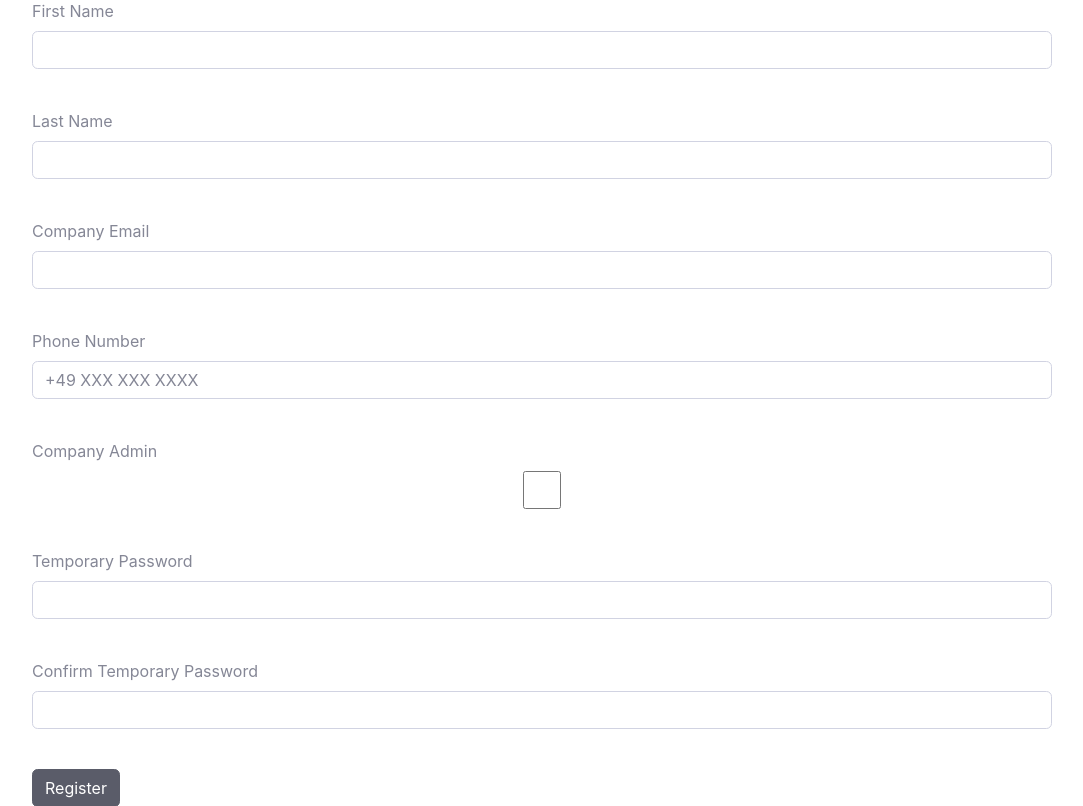
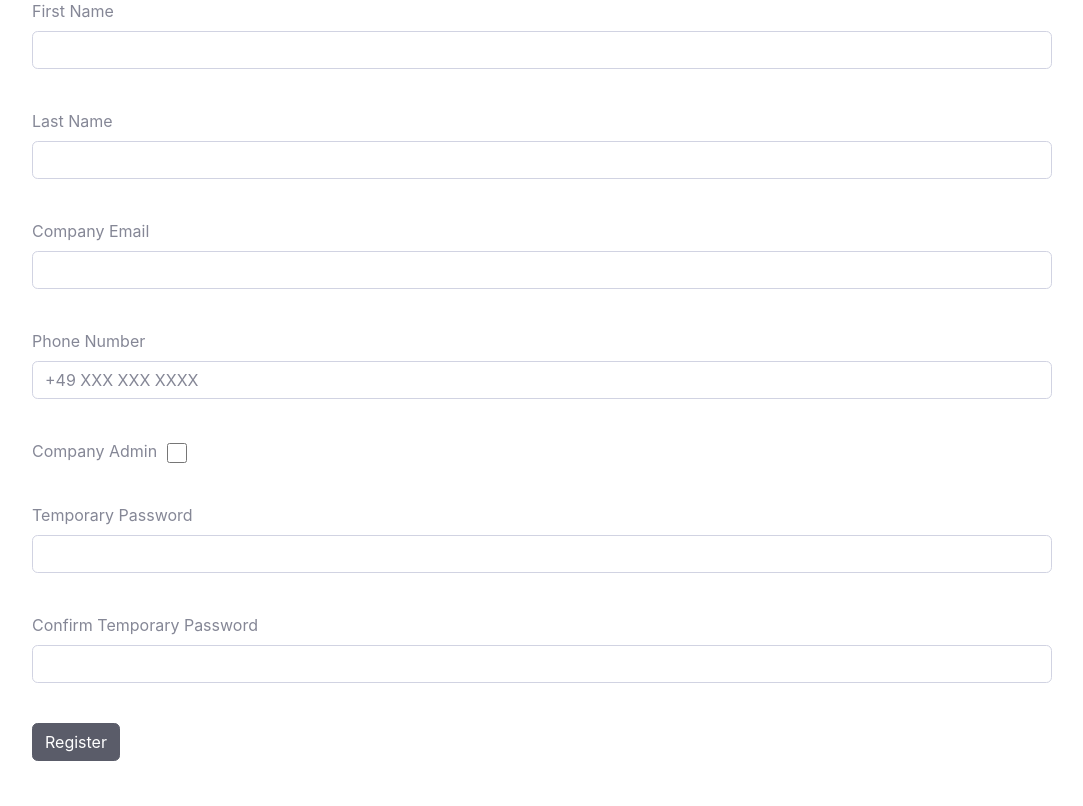
Before and after one commit to emekgozluklu/beenova-app, a Flask app: page /app/register_employee in a window 1280 px wide. Shown: the part 180-986 px from the top of the page, without its empty margins (98-1181 px from the left). Run offline with Flask 2, Linux system fonts and the light colour scheme; the visitor is signed in with stand-in values (Sample User, id 1); some libraries are stand-ins or nearby versions.

Commit message:
FIX: Fixed Is Admin Radiocheck on Register an Employee Page
Ufuk

```diff
--- a/beenova_app/templates/app/register_employee.html
+++ b/beenova_app/templates/app/register_employee.html
@@ -31,7 +31,9 @@ Register Employee
                 {{ render_field(form.last_name, placeholder="") }}<br>
                 {{ render_field(form.email, placeholder="") }}<br>
                 {{ render_field(form.phone_number, placeholder="+49 XXX XXX XXXX") }}<br>
-                {{ render_field(form.is_company_admin) }}<br>
+                <div class="form-check form-check-inline" style="margin-bottom: 40px;">
+                    {{ form.is_company_admin.label(class="form-check-label") }} {{ form.is_company_admin(class="form-check-input", style="width: 20px; height: 20px; margin-top: 4px; margin-left: 10px") }} <br>
+                </div>
                 {{ render_field(form.password, placeholder="") }}<br>
                 {{ render_field(form.confirm, placeholder="") }}<br>
 
```
